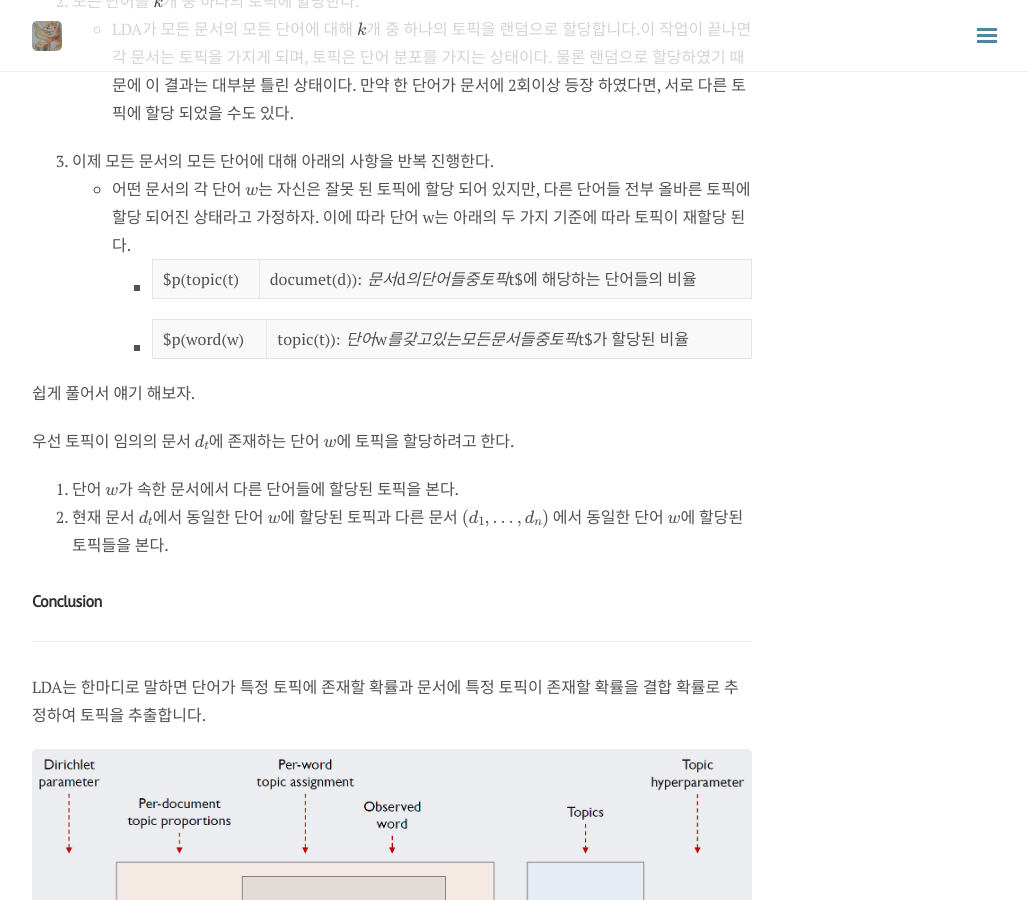
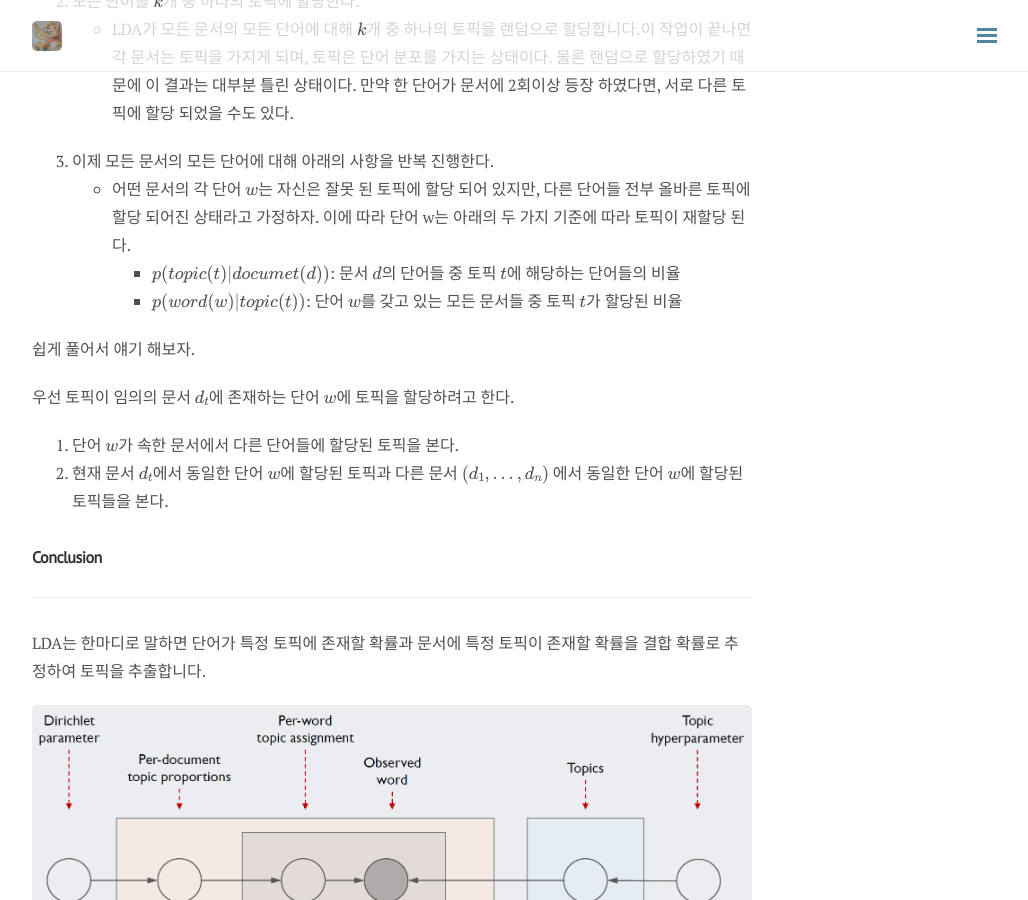
Before and after one commit to del-luna/del-luna.github.io, a Jekyll site: the page built from _posts/2020-07-17-Keyword-post.md, in a window 1280 px wide and 900 px high, scrolled down 4574 px. Shown: the whole window, without its empty margins (248-1276 px from the left). Built offline with Jekyll 4.4.1, drawn with Linux system fonts in a browser that asks for light colours; nearby versions of some CDN libraries; formulas are drawn with MathJax 3; comment, search, counter and statistics services are not loaded.

Commit message:
modify & upload interview

```diff
--- a/_posts/2020-07-17-Keyword-post.md
+++ b/_posts/2020-07-17-Keyword-post.md
@@ -180,8 +180,8 @@ LDA는 앞서 배운 빈도수 기반의 표현 방법인 BoW, DTM, TF-IDF를
     - LDA가 모든 문서의 모든 단어에 대해 $k$개 중 하나의 토픽을 랜덤으로 할당합니다.이 작업이 끝나면 각 문서는 토픽을 가지게 되며, 토픽은 단어 분포를 가지는 상태이다. 물론 랜덤으로 할당하였기 때문에 이 결과는 대부분 틀린 상태이다. 만약 한 단어가 문서에 2회이상 등장 하였다면, 서로 다른 토픽에 할당 되었을 수도 있다.
 3. 이제 모든 문서의 모든 단어에 대해 아래의 사항을 반복 진행한다.
     - 어떤 문서의 각 단어 $w$는 자신은 잘못 된 토픽에 할당 되어 있지만, 다른 단어들 전부 올바른 토픽에 할당 되어진 상태라고 가정하자. 이에 따라 단어 w는 아래의 두 가지 기준에 따라 토픽이 재할당 된다.
-        - $p(topic(t)|documet(d))$: 문서 $d$의 단어들 중 토픽 $t$에 해당하는 단어들의 비율
-        - $p(word(w)|topic(t))$: 단어 $w$를 갖고 있는 모든 문서들 중 토픽 $t$가 할당된 비율
+        - $p(topic(t)\vert documet(d))$: 문서 $d$의 단어들 중 토픽 $t$에 해당하는 단어들의 비율
+        - $p(word(w)\vert topic(t))$: 단어 $w$를 갖고 있는 모든 문서들 중 토픽 $t$가 할당된 비율
 
 쉽게 풀어서 얘기 해보자.
 
```
Also changed, not shown: _posts/2020-07-22-면접-post.md (+1 -0 lines).
